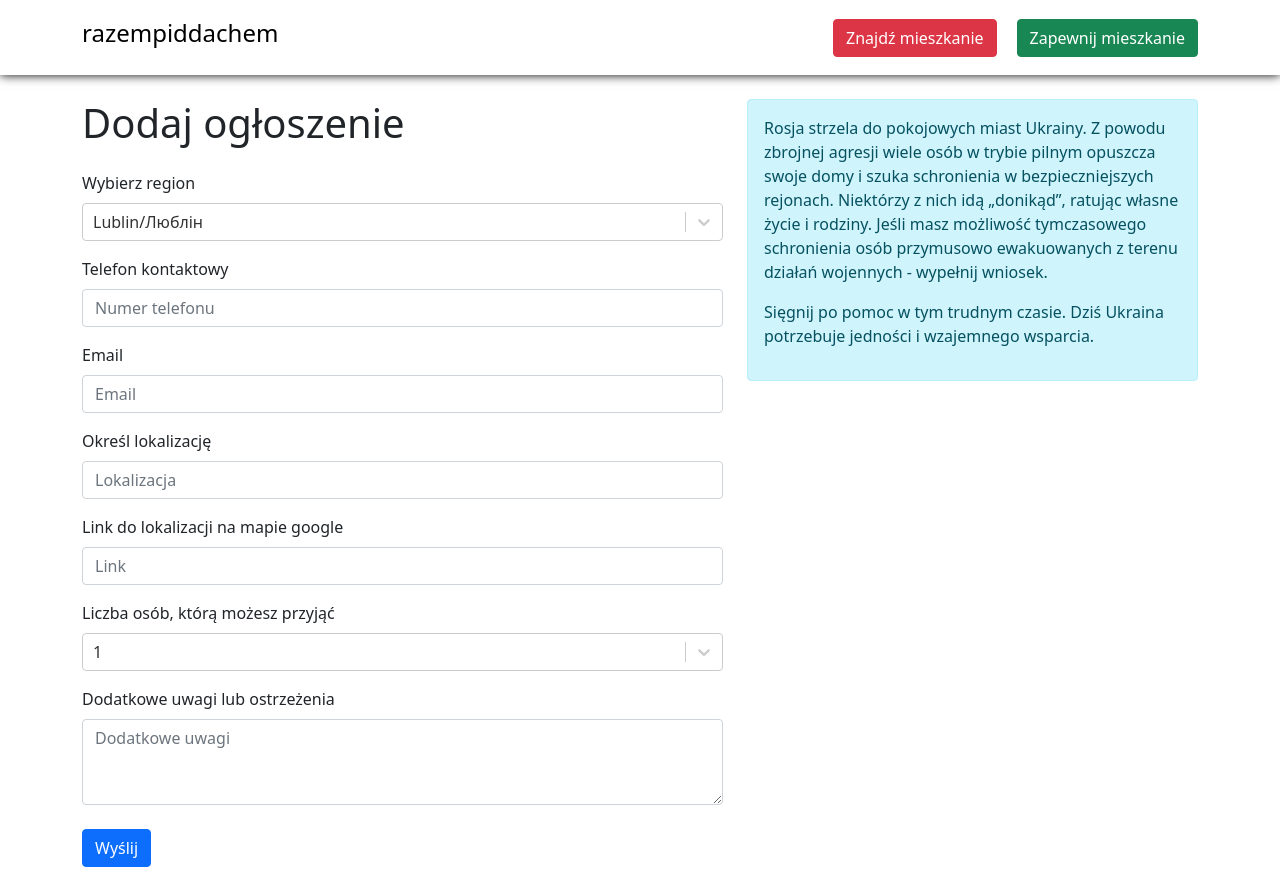
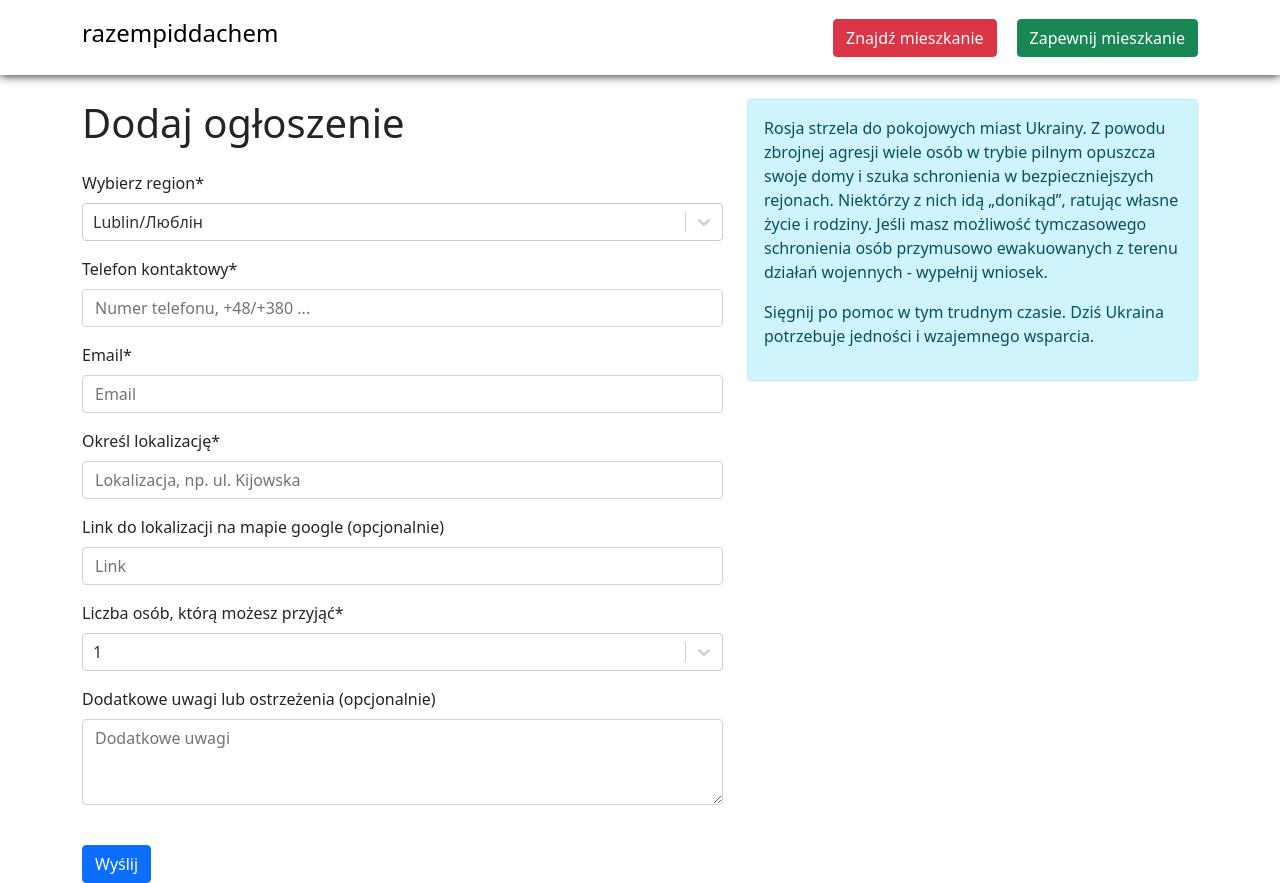
Before and after one commit to NowyDom/nowy-dom-frontend, a React (Create React App) app: page /add in a window 1280 px wide. Built offline with nearby package versions, Linux system fonts and the light colour scheme.

Commit message:
Add react-hook-form, show success message after submission

```diff
--- a/package.json
+++ b/package.json
@@ -3,6 +3,7 @@
   "version": "0.1.0",
   "private": true,
   "dependencies": {
+    "@hookform/resolvers": "^2.8.8",
     "@testing-library/jest-dom": "^5.16.2",
     "@testing-library/react": "^12.1.3",
     "@testing-library/user-event": "^13.5.0",
@@ -11,13 +12,16 @@
     "react": "^17.0.2",
     "react-bootstrap": "^2.1.2",
     "react-dom": "^17.0.2",
+    "react-hook-form": "^7.27.1",
+    "react-query": "^3.34.16",
     "react-redux": "^7.2.6",
     "react-router-dom": "^6.2.1",
     "react-scripts": "5.0.0",
     "react-select": "^5.2.2",
     "redux": "^4.1.2",
     "redux-thunk": "^2.4.1",
-    "web-vitals": "^2.1.4"
+    "web-vitals": "^2.1.4",
+    "yup": "^0.32.11"
   },
   "devDependencies": {
     "prettier": "2.5.1"
--- a/src/components/AddApartmentScreen.js
+++ b/src/components/AddApartmentScreen.js
@@ -1,10 +1,13 @@
-import React, { useState } from 'react';
+import React, { useState, useCallback } from 'react';
+import { useForm, Controller } from 'react-hook-form';
+import { yupResolver } from '@hookform/resolvers/yup';
+import * as yup from 'yup';
 import Select from 'react-select';
 import Form from 'react-bootstrap/Form';
+import Alert from 'react-bootstrap/Alert';
 import Button from 'react-bootstrap/Button';
-import { MAX_NUMBER_OF_PEOPLE, REGIONS_LIST, REQUIRED_INFO } from '../consts';
-import { useDispatch } from 'react-redux';
-import { setOffer } from '../actions';
+import { MAX_NUMBER_OF_PEOPLE, REGIONS_LIST } from '../consts';
+import { api } from '../services';
 
 const createSelectValuesWithNumbers = number => {
   return [...Array(number).keys()].map(item => {
@@ -12,136 +15,195 @@ const createSelectValuesWithNumbers = number => {
   });
 };
 
-const REQUIRED_FIELDS = ['region', 'phone', 'email', 'location', 'numberOfPeople'];
+const formSchema = yup
+  .object({
+    region: yup.object().required(),
+    phone: yup.string().min(5).max(15).required(),
+    email: yup.string().email().min(5).max(55).required(),
+    location: yup.string().min(5).max(15).required(),
+    mapLink: yup.string().url().optional(),
+    info: yup.string().max(300)
+  })
+  .required();
+
+const FieldError = ({ show, message }) =>
+  show ? <Form.Text className="text-danger">{message}</Form.Text> : null;
+
+const Success = ({ submissionId }) => {
+  return (
+    <Alert variant="success">
+      <strong>Dziękujemy za Twoją pomoc!</strong>
+      <br />
+      Twoje zgłoszenie zostało dodane. W ciągu najbliższych godzin/dni skontaktujemy się z
+      Tobą. Identyfikator Twojego zgłoszenia: {submissionId}.
+    </Alert>
+  );
+};
 
 const AddApartmentScreen = () => {
-  const dispatch = useDispatch();
-  const [errors, setErrors] = useState({});
-
-  const validateRequired = value => !!value && !!value.length;
-  const isRequired = value => REQUIRED_FIELDS.includes(value);
-
-  const validateAll = data => {
-    let allDataIsCorrect = true;
-    let actualErrors = {};
-    Object.keys(data).forEach(item => {
-      if (!isRequired(item) || validateRequired(data[item])) {
-        actualErrors = {
-          ...actualErrors,
-          [item]: null
-        };
-      } else {
-        allDataIsCorrect = false;
-        actualErrors = {
-          ...actualErrors,
-          [item]: REQUIRED_INFO
-        };
+  const numberOfPeopleValue = createSelectValuesWithNumbers(MAX_NUMBER_OF_PEOPLE);
+  const {
+    register,
+    handleSubmit,
+    watch,
+    control,
+    formState: { errors }
+  } = useForm({
+    resolver: yupResolver(formSchema),
+    defaultValues: {
+      region: REGIONS_LIST[0],
+      numberOfPeople: numberOfPeopleValue[0]
     }
   });
-    setErrors(actualErrors);
-    return allDataIsCorrect;
+  const [submitting, setSubmitting] = useState(false);
+  const [submitError, setSubmitError] = useState();
+  const [success, setSuccess] = useState(false);
+
+  const onSubmit = useCallback(async data => {
+    console.log(data);
+    setSubmitting(true);
+    try {
+      const preparedParams = {
+        persons: Number(data.numberOfPeople?.value),
+        region: data.region?.value,
+        address: data.location,
+        description: data.info && data?.info?.length > 0 ? data.info : null,
+        phoneNumber: data.phone,
+        email: data.email,
+        googleMapsLink: data.mapLink ? data.mapLink : null
       };
-
-  const showErrors = item => {
-    return errors[item] && <Form.Text className="text-danger">{errors[item]}</Form.Text>;
-  };
-
-  const handleSubmit = e => {
-    e.preventDefault();
-    const formData = new FormData(e.target),
-      formDataObj = Object.fromEntries(formData.entries());
-    const validated = validateAll(formDataObj);
-    if (validated) dispatch(setOffer(formDataObj));
-  };
-
-  const numberOfPeopleValue = createSelectValuesWithNumbers(MAX_NUMBER_OF_PEOPLE);
+      await api.setOffer(preparedParams);
+      setSuccess(true);
+    } catch (e) {
+      // TODO: Add logging/Sentry
+      console.log('set offer error: ', e);
+      setSubmitError(
+        'Problem z wysłaniem formularza, spróbuj ponownie za chwilę. Jeśli problem występuje przez dłuższy czas, napisz do nas na support@razempiddachem.org'
+      );
+    } finally {
+      setSubmitting(false);
+    }
+  });
 
   return (
     <div className="add-apartment-wrapper pt-4">
       <div className="container">
         <div className="row">
           <div className="col-12 col-md-7">
-            <Form className="form-wrapper" onSubmit={handleSubmit}>
+            {success ? (
+              <Success submissionId={'TODO'} />
+            ) : (
+              <Form className="form-wrapper" onSubmit={handleSubmit(onSubmit)}>
                 <h1>Dodaj ogłoszenie</h1>
                 <Form.Group className="form-input pt-3">
-                <Form.Label>Wybierz region</Form.Label>
+                  <Form.Label>Wybierz region*</Form.Label>
+                  <Controller
+                    name="region"
+                    control={control}
+                    render={({ field }) => (
                       <Select
-                  name="region"
-                  defaultValue={REGIONS_LIST[0]}
-                  options={REGIONS_LIST}
+                        {...field}
+                        isInvalid={errors.region}
                         isSearchable
                         placeholder="Wybierz region"
+                        options={REGIONS_LIST}
+                        defaultValue={REGIONS_LIST[0]}
                       />
-                {showErrors('region')}
+                    )}
+                  />
+                  <FieldError show={errors?.region} message="Wymagane" />
                 </Form.Group>
                 <Form.Group className="form-input pt-3">
-                <Form.Label>Telefon kontaktowy</Form.Label>
+                  <Form.Label>Telefon kontaktowy*</Form.Label>
                   <Form.Control
                     isInvalid={errors.phone}
-                  name="phone"
                     type="text"
-                  placeholder="Numer telefonu"
+                    placeholder="Numer telefonu, +48/+380 ..."
+                    {...register('phone')}
                   />
-                {showErrors('phone')}
+                  <FieldError
+                    show={errors?.phone}
+                    message="Wymagane, min. 5 cyfr, max. 15"
+                  />
                 </Form.Group>
                 <Form.Group className="form-input pt-3">
-                <Form.Label>Email</Form.Label>
+                  <Form.Label>Email*</Form.Label>
                   <Form.Control
                     isInvalid={errors.email}
-                  name="email"
                     type="email"
                     placeholder="Email"
+                    {...register('email')}
                   />
-                {showErrors('email')}
+                  <FieldError
+                    show={errors?.email}
+                    message="Wymagane, format test@example.com"
+                  />
                 </Form.Group>
                 <Form.Group className="form-input pt-3">
-                <Form.Label>Określ lokalizację</Form.Label>
+                  <Form.Label>Określ lokalizację*</Form.Label>
                   <Form.Control
                     isInvalid={errors.location}
-                  name="location"
                     type="text"
-                  placeholder="Lokalizacja"
+                    placeholder="Lokalizacja, np. ul. Kijowska"
+                    {...register('location')}
                   />
-                {showErrors('location')}
+                  <FieldError show={errors?.location} message="Wymagane" />
                 </Form.Group>
                 <Form.Group className="form-input pt-3">
-                <Form.Label>Link do lokalizacji na mapie google</Form.Label>
+                  <Form.Label>
+                    Link do lokalizacji na mapie google (opcjonalnie)
+                  </Form.Label>
                   <Form.Control
                     isInvalid={errors.mapLink}
-                  name="mapLink"
                     type="text"
                     placeholder="Link"
+                    {...register('mapLink')}
                   />
-                {showErrors('mapLink')}
+                  <FieldError
+                    show={errors?.mapLink}
+                    message="Powinien być w formacie URL"
+                  />
                 </Form.Group>
                 <Form.Group className="form-input pt-3">
-                <Form.Label>Liczba osób, którą możesz przyjąć</Form.Label>
+                  <Form.Label>Liczba osób, którą możesz przyjąć*</Form.Label>
+                  <Controller
+                    name="numberOfPeople"
+                    control={control}
+                    render={({ field }) => (
                       <Select
-                  name="numberOfPeople"
+                        {...field}
+                        isInvalid={errors.numberOfPeople}
+                        isSearchable
+                        placeholder="Podaj liczbę osób"
                         options={numberOfPeopleValue}
                         defaultValue={numberOfPeopleValue[0]}
-                  placeholder="Podaj liczbę osób"
                       />
-                {showErrors('numberOfPeople')}
+                    )}
+                  />
                 </Form.Group>
                 <Form.Group className="form-input pt-3">
-                <Form.Label>Dodatkowe uwagi lub ostrzeżenia</Form.Label>
+                  <Form.Label>Dodatkowe uwagi lub ostrzeżenia (opcjonalnie)</Form.Label>
                   <Form.Control
                     isInvalid={errors.info}
-                  name="info"
                     as="textarea"
                     rows={3}
                     placeholder="Dodatkowe uwagi"
+                    {...register('info')}
                   />
-                {showErrors('info')}
+                  <FieldError show={errors?.info} message="Maksymalnie 300 znaków" />
+                </Form.Group>
+                <Form.Group className="form-input pt-3">
+                  <FieldError show={submitError} message={submitError} />
                 </Form.Group>
                 <Button
                   className="btn btn-primary btn-large centerButton mt-4"
                   type="submit"
+                  disabled={submitting}
                 >
                   Wyślij
                 </Button>
               </Form>
+            )}
           </div>
           <div className="col-12 col-md-5">
             <div className="alert alert-info">
```
Also changed, not shown: 1 other file (tests, documents, lock files or other folders). Lines whose indentation alone changed are shown as unchanged.
